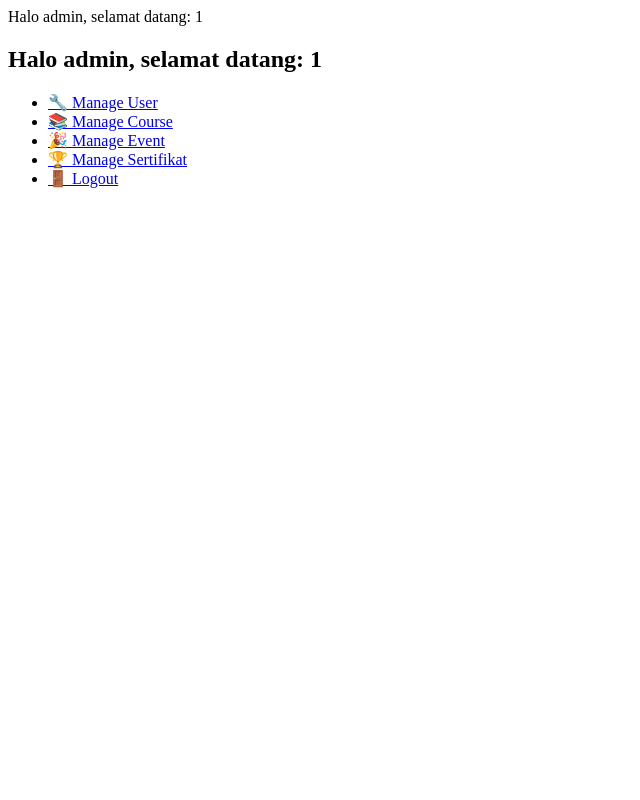
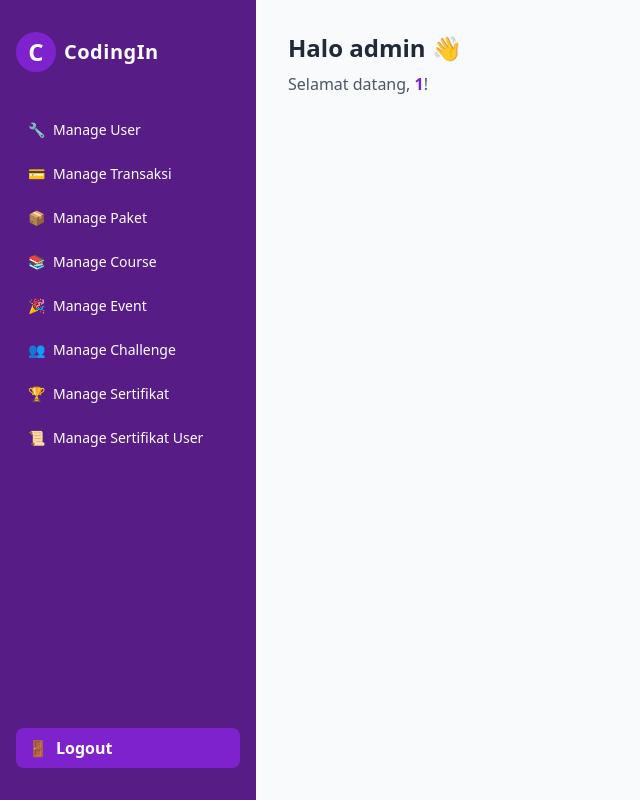
Before and after one commit to miskiyy/FP-MBD, a PHP site: page /dashboard_admin.php in a window 1280 px wide. Shown: the whole page, without its empty margins (0-640 px from the left). Run offline with PHP 8.4, Linux system fonts and the light colour scheme; a user stored in the database is signed in; some libraries are stand-ins or nearby versions.

Commit message:
templlate admin sementara

```diff
--- a/public/dashboard_admin.php
+++ b/public/dashboard_admin.php
@@ -4,32 +4,21 @@ if (!isset($_SESSION["role"]) || $_SESSION["role"] != "karyawan") {
     header("Location: login.php");
     exit();
 }
-
-echo "Halo admin, selamat datang: " . $_SESSION["NIK"];
+$admin = $_SESSION["NIK"];
 ?>
-
-<?php
-session_start();
-if (!isset($_SESSION["role"]) || $_SESSION["role"] != "karyawan") {
-    header("Location: login.php");
-    exit();
-}
-?>
-
 <!DOCTYPE html>
 <html>
 <head>
     <title>Dashboard Admin</title>
+    <meta charset="UTF-8">
+    <script src="https://cdn.tailwindcss.com"></script>
 </head>
-<body>
-    <h2>Halo admin, selamat datang: <?= $_SESSION["NIK"] ?></h2>
-
-    <ul>
-        <li><a href="../admin/usermanage/manage_user.php">🔧 Manage User</a></li>
-        <li><a href="../admin/coursemanage/manage_course.php">📚 Manage Course</a></li>
-        <li><a href="../admin/eventmanage/manage_event.php">🎉 Manage Event</a></li>
-        <li><a href="../admin/sertifikatmanage/manage_sertifikat.php">🏆 Manage Sertifikat</a></li>
-        <li><a href="logout.php">🚪 Logout</a></li>
-    </ul>
+<body class="bg-gray-50 min-h-screen flex">
+    <?php include __DIR__ . '/assets/template/admin.php'; ?>
+    <main class="flex-1 p-8">
+        <h2 class="text-2xl font-bold text-gray-800 mb-2">Halo admin 👋</h2>
+        <p class="text-gray-600 mb-8">Selamat datang, <span class="font-semibold text-purple-700"><?= htmlspecialchars($admin) ?></span>!</p>
+        <!-- Konten dashboard di sini -->
+    </main>
 </body>
 </html>
```
Also changed, not shown: admin/usermanage/add_user.php (+12 -1 lines), public/assets/css/dashboard_admin.css (deleted), public/assets/template/admin.php (added).
